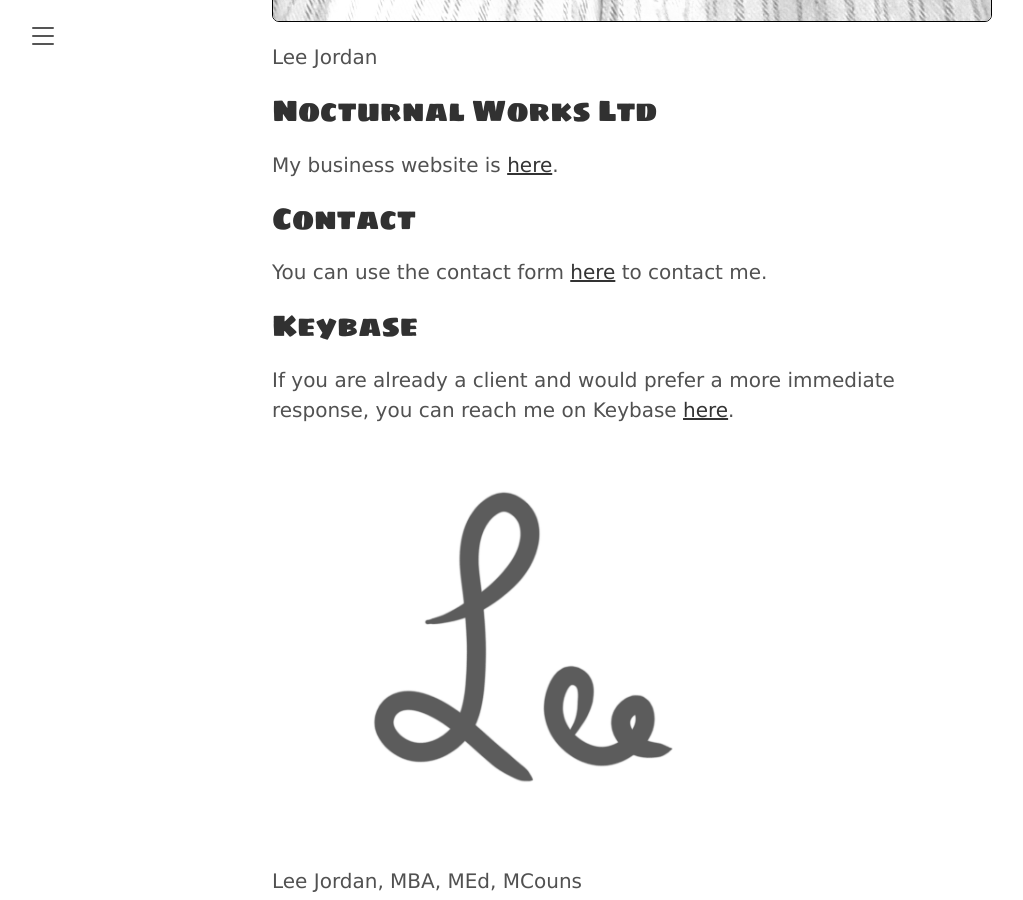
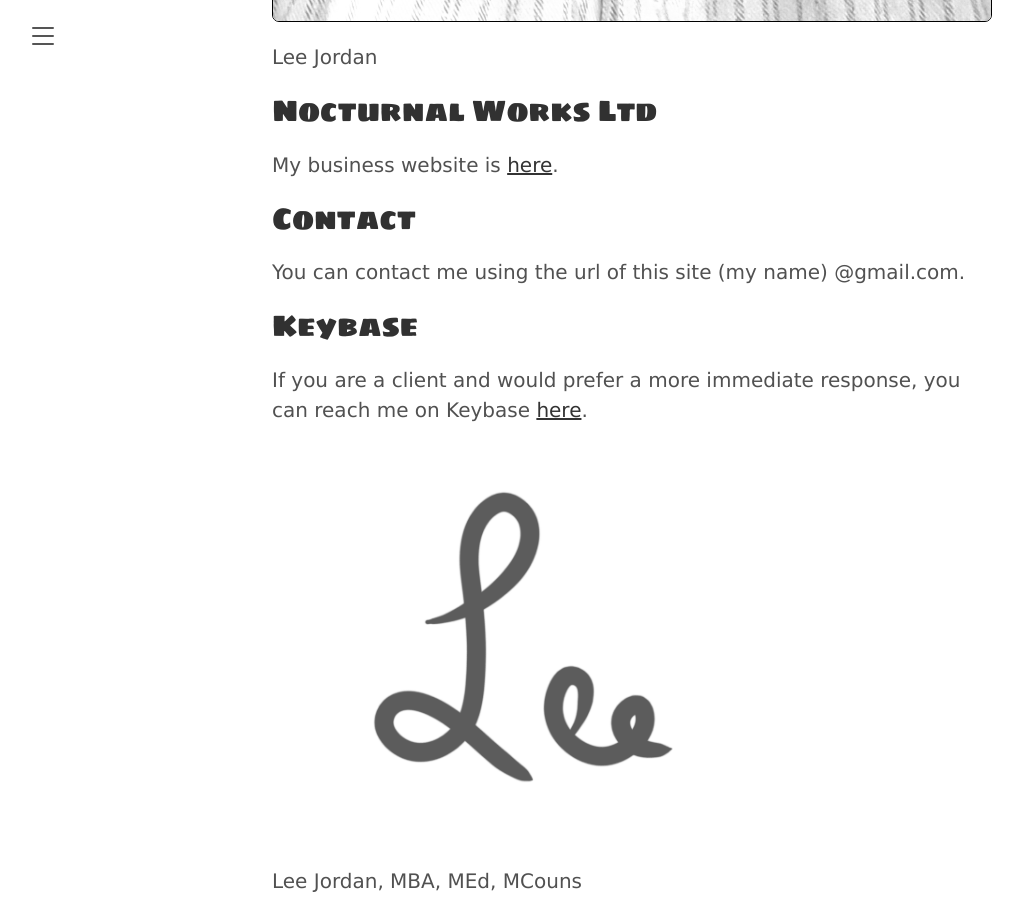
Before and after one commit to tracyjordan/tracyjordan.github.io, a Jekyll site: the page built from about.md, in a window 1280 px wide and 900 px high, scrolled down 1626 px. Shown: the whole window, without its empty margins (8-1031 px from the left). Built offline with Jekyll 4.4.1, drawn with Linux system fonts in a browser that asks for light colours.

Commit message:
Update about.md

```diff
--- a/about.md
+++ b/about.md
@@ -17,11 +17,11 @@ My business website is <a href="https://nocturnalworks.com" title="Nocturnal Wor
 
 ## Contact
 
-You can use the contact form <a href="https://nocturnalworks.com/contact" title="Nocturnal Works Ltd contact form" target="_blank" rel="nofollow">here</a> to contact me.
+You can contact me using the url of this site (my name) @gmail.com.
 
 ## Keybase
 
-If you are already a client and would prefer a more immediate response, you can reach me on Keybase <a href="https://keybase.io/geraldleejordan/chat" rel="nofollow" target="_blank">here</a>.
+If you are a client and would prefer a more immediate response, you can reach me on Keybase <a href="https://keybase.io/geraldleejordan/chat" rel="nofollow" target="_blank">here</a>.
 
 ![alt text](https://geraldleejordan.com/public/assets/images/lee-jordan.png "Lee Jordan")
 
```
